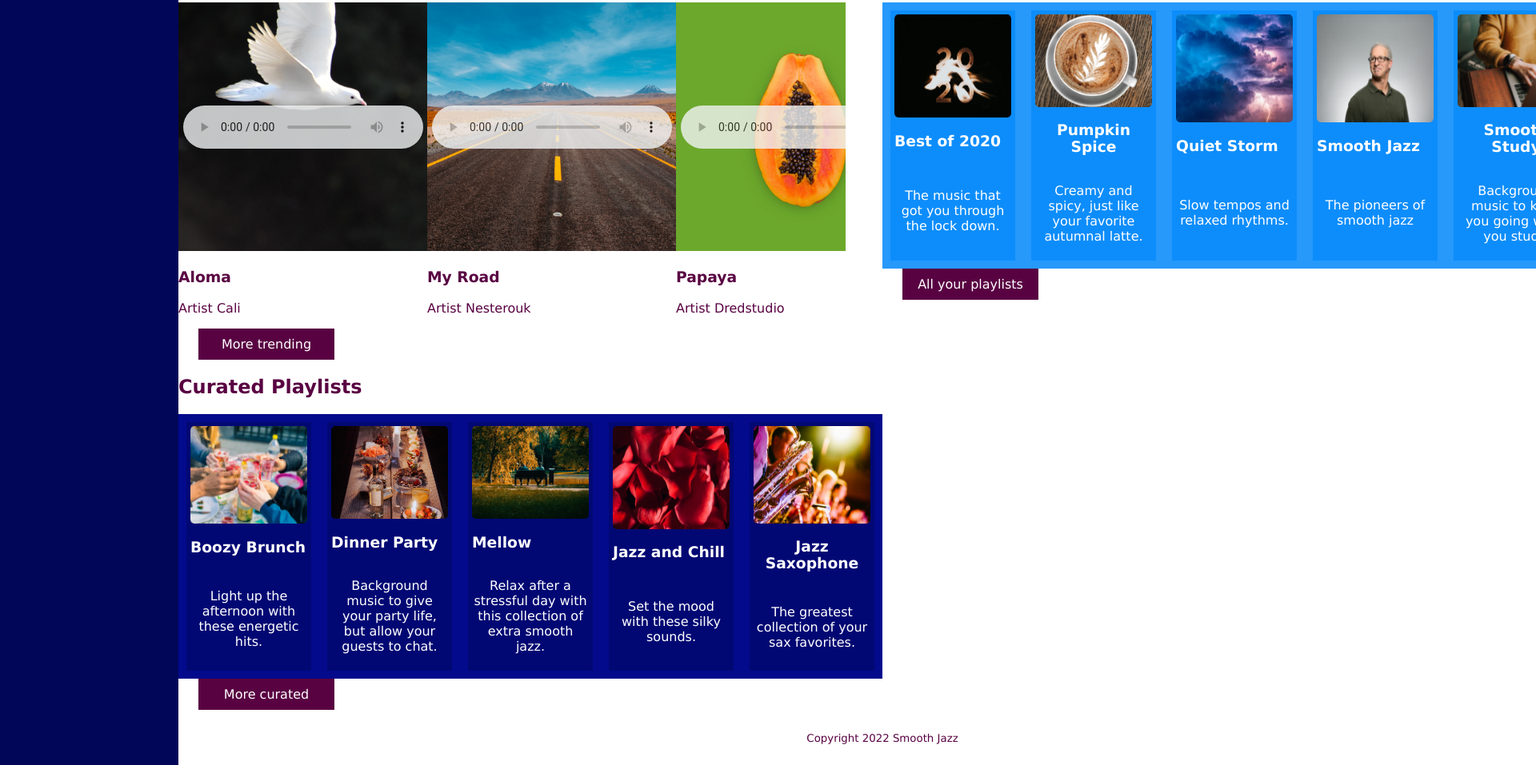
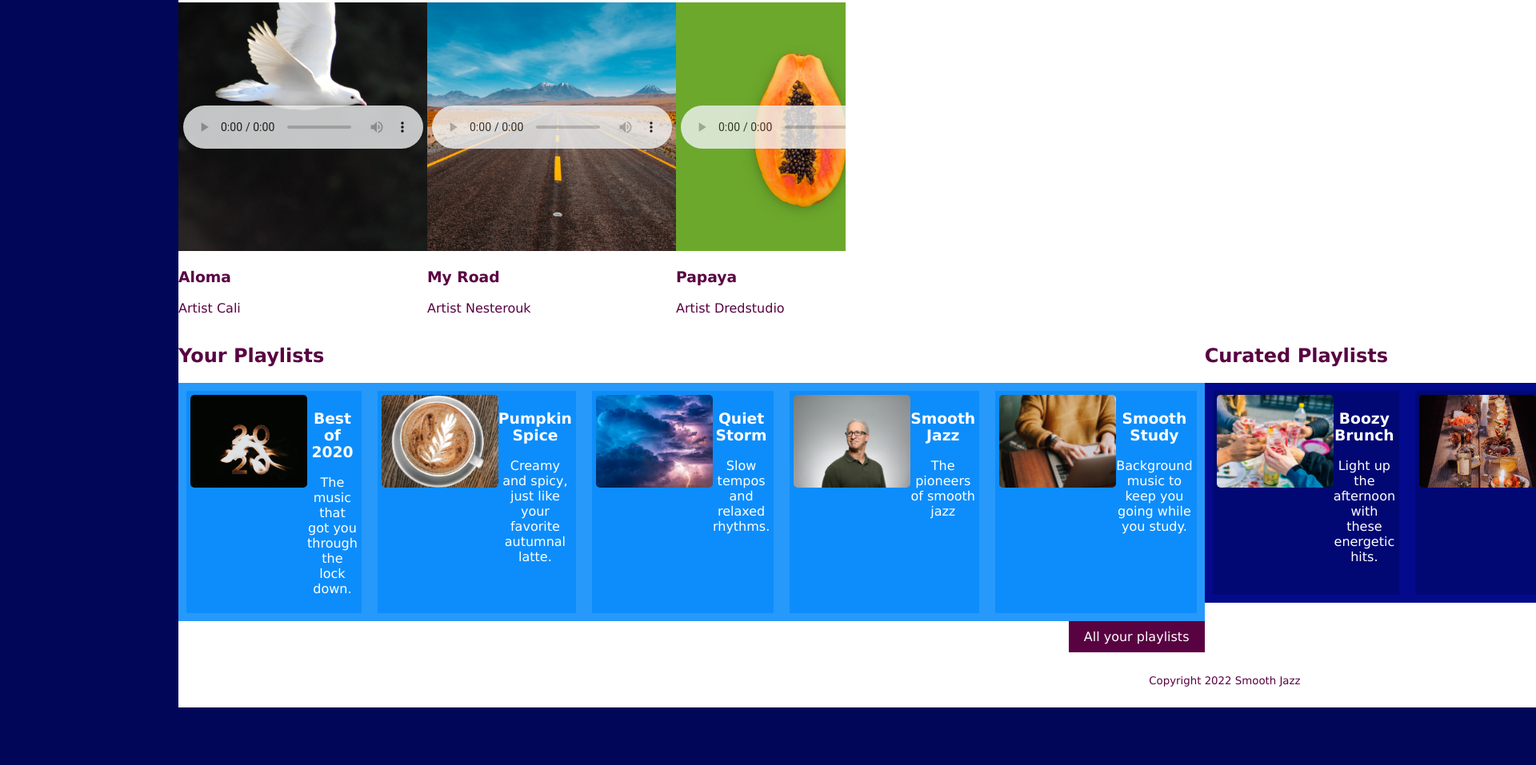
Before and after one commit to EddieLara21/streamingmedia, a plain HTML site: page index.html in a window 1280 px wide. Shown: the part 241-1198 px from the top of the page at 80% size, 1920 px wide, since content can reach past the window. After the commit the page ends 1126 px from the top, so only its background shows below. Drawn offline with Linux system fonts and the light colour scheme.

Commit message:
html css update
added sections, and changed css

```diff
--- a/index.html
+++ b/index.html
@@ -66,33 +66,44 @@
 
        </section>
 
+       <section id="playlists">
             <section >
             <h2>Your Playlists</h2>
             <div id="yourPlaylists">
                 <section id="best2020">
                     <img src="images/best-of-2020-cover.png" alt="Fire lighting up 2020 in a dark space">
+                    <section>
                         <h3>Best of 2020</h3>
                         <p>The music that got you through the lock down.</p>
                     </section>
+                </section>
                 <section id="pumpkinSpice">
                     <img src="images/pumpkin-spice-cover.png" alt="coffee with a fern design made of cream on a wooded background">
+                    <section>
                         <h3>Pumpkin Spice</h3>
                         <p>Creamy and spicy, just like your favorite autumnal latte.</p>
                     </section>
+                </section>
                 <section id="quietStorm">
                     <img src="images/quiet-storm-cover.png" alt="Blue and puirple stormy clouds with lighting">
+                    <section>
                         <h3>Quiet Storm</h3>
                         <p>Slow tempos and relaxed rhythms.</p>
                     </section>
+                </section>
                 <section id="smoothJazz">
                     <img src="images/smooth-jazz-cover.png" alt="Saxaphoneplayers witha spot light on the right">
+                    <section>
                         <h3>Smooth Jazz</h3>
                         <p>The pioneers of smooth jazz</p>
                     </section>
+                </section>
                 <section id="smoothStudy">
                     <img src="images/smooth-study-cover.png" alt="Person in a yellow sweater at a desk working on their laptop">
+                    <section>
                         <h3>Smooth Study</h3>
                         <p>Background music to keep you going while you study.</p>
+                    </section>
                 </section>
             </div>
             <div id="button">
@@ -105,28 +116,38 @@
             <div id="curatedPlaylists">
                 <section id="boozyBrunch">
                     <img src="images/boozy-brunch-cover.png" alt="Multipe people clinking glasses in the morning">
+                    <section>
                         <h3>Boozy Brunch</h3>
                         <p>Light up the afternoon with these energetic hits. </p>
                     </section>
+                </section>
                 <section id="dinnerParty">
                     <img src="images/dinner-party-cover.png" alt="Dinner table with food, cups, lit candles">
+                    <section>
                         <h3>Dinner Party</h3>
                         <p>Background music to give your party life, but allow your guests to chat.</p>
                     </section>
+                </section>
                 <section id="mellow">
                     <img src="images/mellow-cover.png" alt="Two people sitting on a park bench in the middle of the Fall season">
+                    <section>
                         <h3>Mellow</h3>
                         <p>Relax after a stressful day with this collection of extra smooth jazz.</p>
                     </section>
+                </section>
                 <section id="jazzChill">
                     <img src="images/jazz-chill-cover.png" alt="Close up shot of red rose petals">
+                    <section>
                         <h3>Jazz and Chill</h3>
                         <p>Set the mood with these silky sounds.</p>
                     </section>
+                </section>
                 <section id="jazzSax">
                     <img src="images/smooth-saxophone-cover.png" alt="Portriat of a man with glasses and grey in front of a light grey background">
+                    <section>
                         <h3>Jazz Saxophone</h3>
                         <p>The greatest collection of your sax favorites.</p>
+                    </section>
                 </section>
             </div>
             <div id="button">
@@ -134,6 +155,7 @@
             </div>
 
             </section>
+        </section>
     </main>
     <footer>
         <small>Copyright 2022 Smooth Jazz</small>
--- a/style.css
+++ b/style.css
@@ -173,20 +173,38 @@ footer {
         grid-template-areas:
         "header header"
         "pageInfo pageInfo"
-        "main main"
-        "footer footer"
-        ;
+        "trending trending"
+        "playlists playlists"
+        "footer footer";
+        grid-template-columns: 1fr 1fr;
+        grid-template-rows: auto auto;
     }
 
-    main {
+    #trending {
+        grid-area: auto;
+        width: 834px;
+    }
+
+    #playlists {
+        grid-area: auto
+        width: 834px;
         display: grid;
-        grid-template-rows: auto 1fr;
         grid-template-columns: 1fr 1fr;
     }
 
-    #trending {
-        width: 834px;
+    #best2020, #pumpkinSpice, #quietStorm, #smoothJazz, #smoothStudy, #boozyBrunch, #dinnerParty, #mellow, #jazzChill, #jazzSax {
+        display: grid;
+        grid-template-columns: 1fr 1fr;
+        text-align: center;
     }
+
+#button {
+    float: right;
+}
+
+#button:hover {
+    background-color: #020659;
+}
 
     ul {
         overflow: visible;
```
Lines whose indentation alone changed are shown as unchanged.
